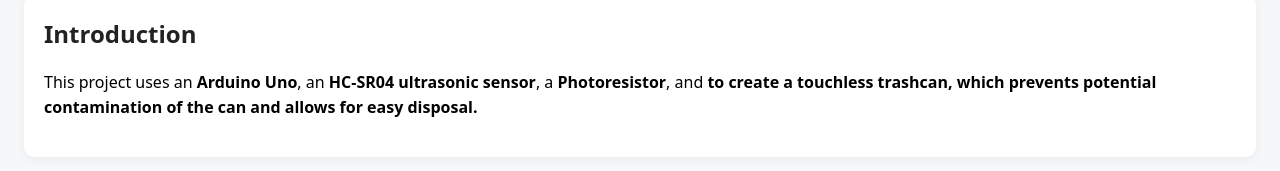
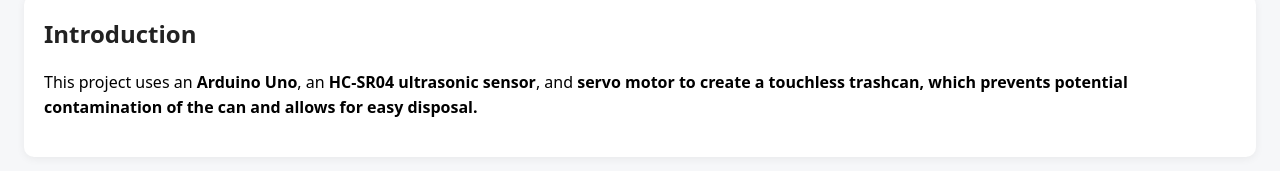
Before and after one commit to CoderLL07/TECH117GroupC-02-RemoteTrashcan, a plain HTML site: page index.html in a window 1280 px wide. Shown: the part 477-648 px from the top of the page. Drawn offline with nearby package versions, Linux system fonts and the light colour scheme.

Commit message:
Update index.html

```diff
--- a/index.html
+++ b/index.html
@@ -60,8 +60,7 @@
 
   <section id="introduction">
     <h2>Introduction</h2>
-    <p>This project uses an <strong>Arduino Uno</strong>, an <strong>HC-SR04 ultrasonic sensor</strong>, a
-      <strong>Photoresistor</strong>, and <strong><strong> to create a touchless trashcan,
+    <p>This project uses an <strong>Arduino Uno</strong>, an <strong>HC-SR04 ultrasonic sensor</strong>, and <strong> servo motor<strong> to create a touchless trashcan,
     which prevents potential contamination of the can and allows for easy disposal.
     </p>
   </section>
```
